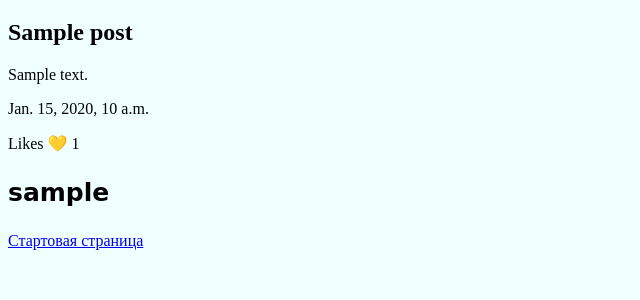
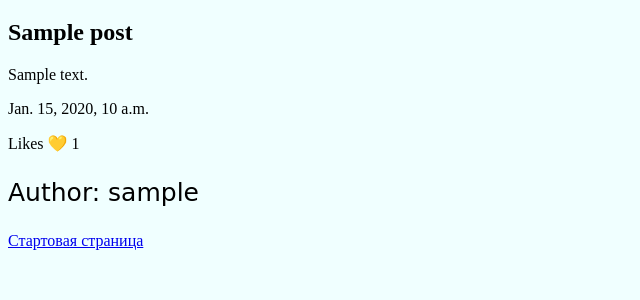
Before and after one commit to swankyalex/tms-course, a Django app: page /b/ in a window 1280 px wide. Shown: the part 243-543 px from the top of the page, without its empty margins (0-640 px from the left). Run offline with Django 3.2, Linux system fonts and the light colour scheme; tables that the repository leaves empty hold one stand-in row (values such as "Sample post"); parts of the project's set-up code (start-up, migrations or seed data) failed here and were passed over.

Commit message:
some fix

```diff
--- a/src/applications/blog/templates/blog/blog.html
+++ b/src/applications/blog/templates/blog/blog.html
@@ -34,7 +34,7 @@
    <p>{{post.content}}</p>
    <p>{{post.created_at}}</p>
    <p>Likes 💛 {{post.nr_likes}}</p>
-     <p style='font-size:25px ; font-weight:bold; font-family: Comic Sans MS'>{{post.author.username}}</p>
+     <p style='font-size:25px ; font-family: Comic Sans MS'>Author: {{post.author.username}}</p>
       {% if user.is_superuser or post.author == user %}
      <form method="post" action="{% url 'blog:post_delete' pk=post.pk %}">
   <p><button type="submit">Delete</button></p>
```
